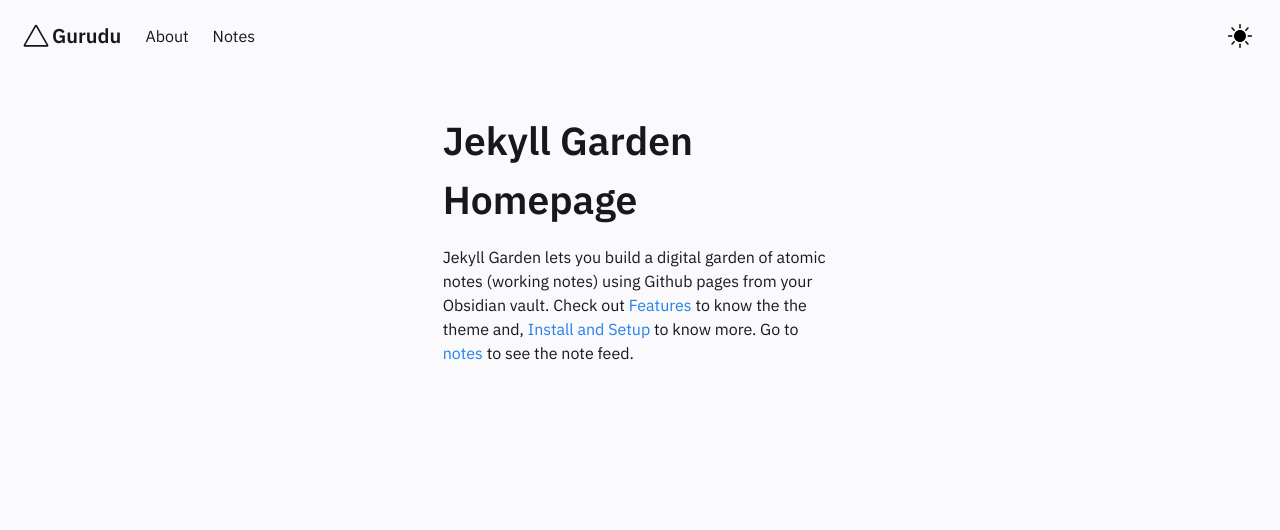
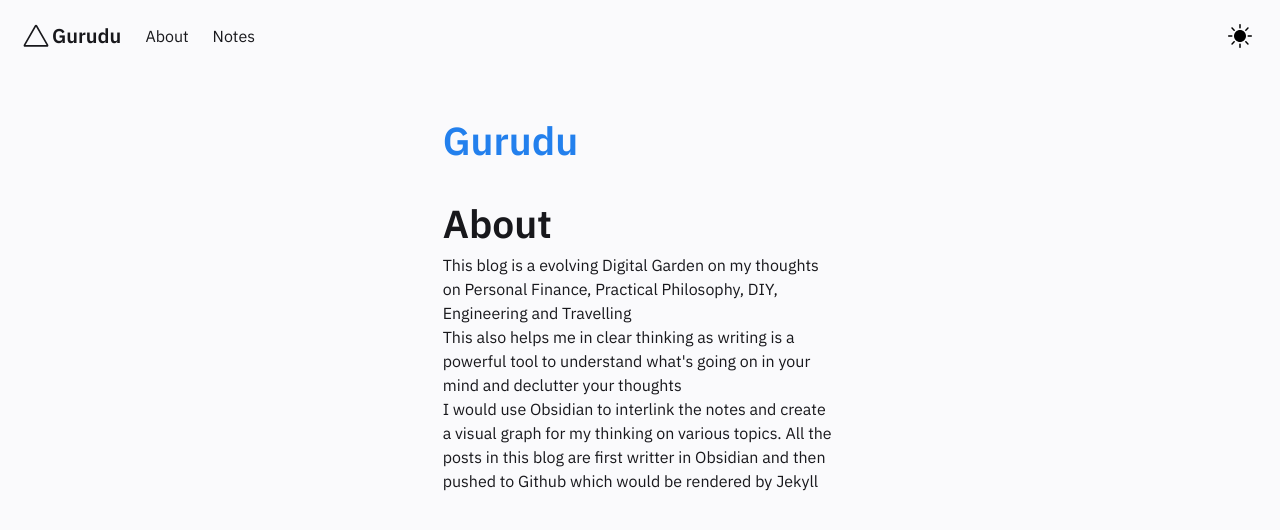
Before and after one commit to gurudublog/gurudublog.github.io, a Jekyll site: the page built from pages/index.md, in a window 1280 px wide. Shown: the top 530 px of the page. Built offline with Jekyll 4.4.1, drawn with Linux system fonts in a browser that asks for light colours.

Commit message:
homepage

```diff
--- a/_includes/Homepage.html
+++ b/_includes/Homepage.html
@@ -1,12 +1,14 @@
 <div class="column is-4">
     <div class="block homeblock">
-    <h1>Jekyll Garden Homepage</h1>
+        <h1 style="color:var(--link);">Gurudu</h1>
+        </br>
 
-    <p>
-        Jekyll Garden lets you build a digital garden of atomic notes (working notes) using Github pages from your Obsidian vault.
-        Check out <a href="../posts/how-to">Features </a> to know the the theme and, <a href="../posts/how-to"> Install and Setup </a> to know more.
-        Go to <a href="../notes"> notes </a> to see the note feed.
-    </p>
+        <h1><a href="/about/" target="_blank">About</a></h1>
+            <p style="margin: 0;">This blog is a evolving Digital Garden on my thoughts on Personal Finance, Practical Philosophy, DIY, Engineering and Travelling </p>
 
+            <p style="margin: 0;">This also helps me in clear thinking as writing is a powerful tool to understand what's going on in your mind and declutter your thoughts </p>
+
+            <p style="margin: 0;">I would use Obsidian to interlink the notes and create a visual graph for my thinking on various topics. All the posts in this blog are first writter in Obsidian and then pushed to Github which would be rendered by Jekyll </p>
+        </br>
     </div>
 </div>
```
